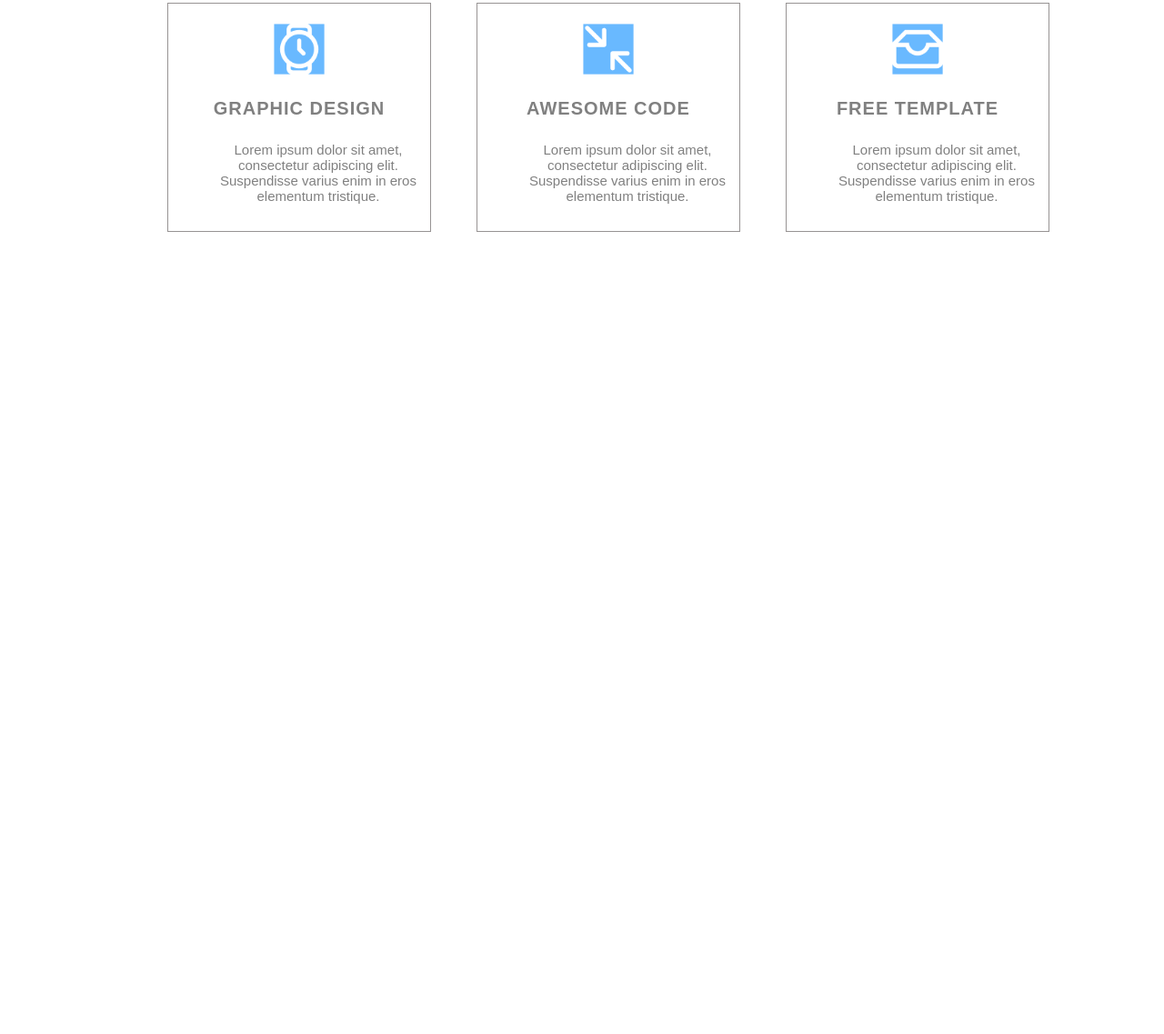
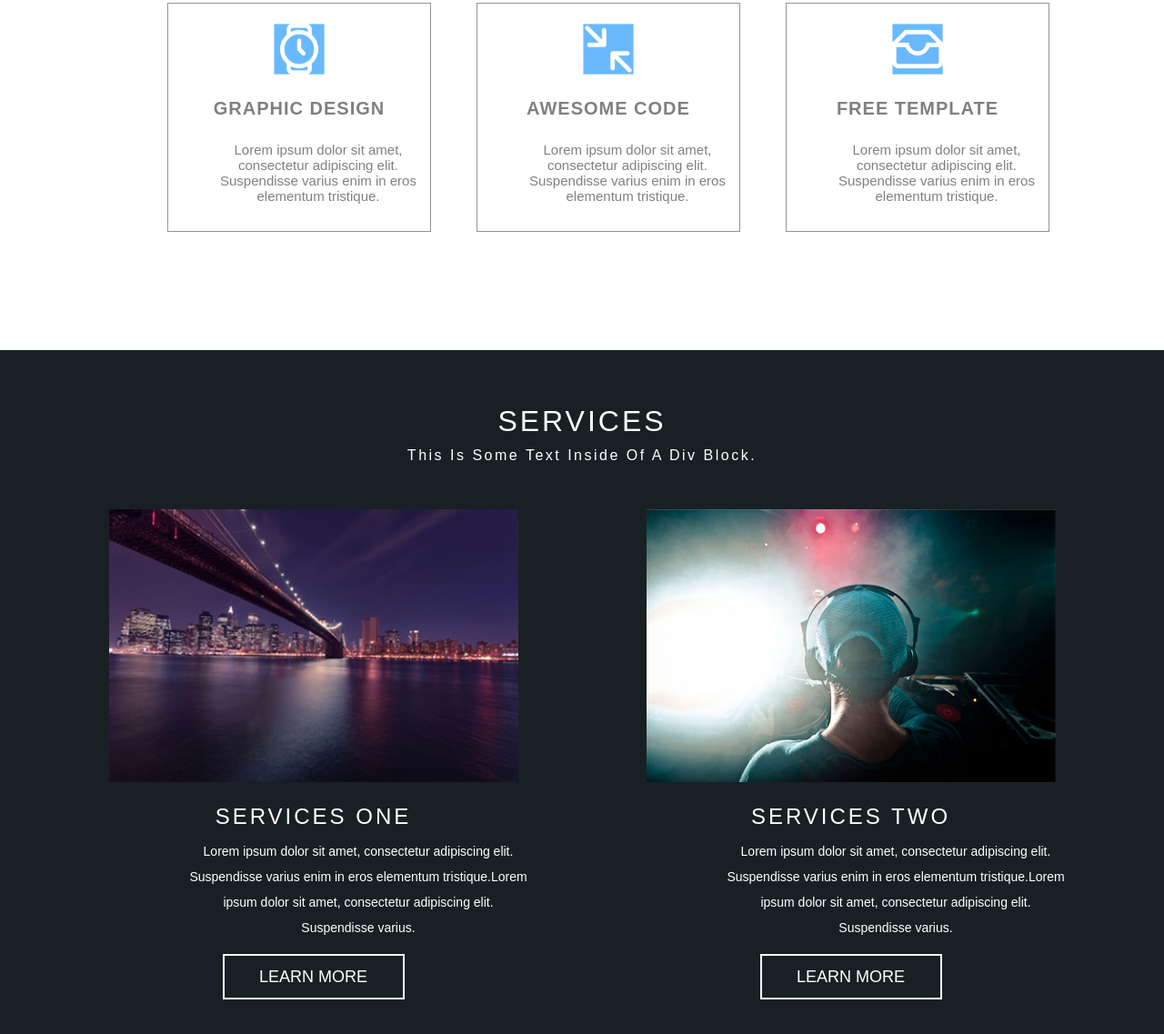
Before and after one commit to vaysovardasher/homework15-3, a plain HTML site: page homework15-3.html in a window 1280 px wide. Shown: the part 853-1990 px from the top of the page at 91% size. Before the commit the page ends 1158 px from the top, so only its background shows below. Drawn offline with Linux system fonts and the light colour scheme.

Commit message:
homework15-3

```diff
--- a/homework15-3.css
+++ b/homework15-3.css
@@ -76,13 +76,12 @@
 }
 
 .text2 {
-    max-width: 150px;
+  max-width: 150px;
   text-align: center;
   max-width: 500px;
   margin: auto;
   padding-top: 10px;
   color: grey;
-
 }
 
 .container2 {
@@ -121,3 +120,66 @@
   padding-left: 50px;
   padding-top: 15px;
 }
+.block3 {
+  margin-top: 80px;
+  padding-top: 60px;
+  padding-bottom: 80px;
+  background-color: rgba(25, 32, 36, 1);
+  text-align: center;
+  color: white;
+}
+
+.title3 {
+  font-size: 32px;
+  font-weight: 400;
+  letter-spacing: 3px;
+}
+
+.text3 {
+  max-width: 500px;
+  margin: auto;
+  padding-top: 10px;
+  text-transform: capitalize;
+  font-weight: 400;
+  letter-spacing: 2.5px;
+}
+
+.container3 {
+  width: 90%;
+  margin: auto;
+  display: flex;
+  gap: 30px;
+  margin-top: 50px;
+}
+
+.div2 {
+  width: 50%;
+}
+
+.img2 {
+  width: 450px;
+  margin-bottom: 20px;
+}
+
+.in-title2 {
+  padding-bottom: 10px;
+  font-weight: 400;
+  letter-spacing: 3px;
+}
+
+.parag2 {
+  padding-bottom: 15px;
+  font-size: 14px;
+  max-width: 380px;
+  line-height: 2;
+  padding-left: 140px;
+}
+
+.button3 {
+  width: 200px;
+  height: 50px;
+  font-size: 18px;
+  background-color: #82828200;
+  color: white;
+  border: 2px solid white;
+}
--- a/homework15-3.html
+++ b/homework15-3.html
@@ -72,6 +72,45 @@
 
     </div>
 
+<div class="block3">
+
+<h1 class="title3">SERVICES</h1>
+
+ <p class="text3">
+ This is some text inside of a div block.
+</p>
+
+<div class="container3">
+
+    <div class="div2">
+
+        <img src="./IMAGE (4).png" class="img2">
+
+        <h2 class="in-title2">SERVICES ONE</h2>
+        <p class="parag2">
+            Lorem ipsum dolor sit amet, consectetur adipiscing elit. <br>Suspendisse varius enim in eros elementum tristique.Lorem <br>ipsum dolor sit amet, consectetur adipiscing elit. <br>Suspendisse varius.
+        </p>
+
+        <button class="button3">LEARN MORE</button>
+    </div>
+
+    <div class="div2">
+
+        <img src="./IMAGE (5).png" class="img2">
+
+        <h2 class="in-title2">SERVICES TWO</h2>
+        <p class="parag2">
+            Lorem ipsum dolor sit amet, consectetur adipiscing elit. <br>Suspendisse varius enim in eros elementum tristique.Lorem <br>ipsum dolor sit amet, consectetur adipiscing elit. <br>Suspendisse varius.
+        </p>
+
+        <button class="button3">LEARN MORE</button>
+
+    </div>
+
+</div>
+
+</div>
+
 
   </body>
 </html>
```
Also changed, not shown: IMAGE (4).png (added), IMAGE (5).png (added).
